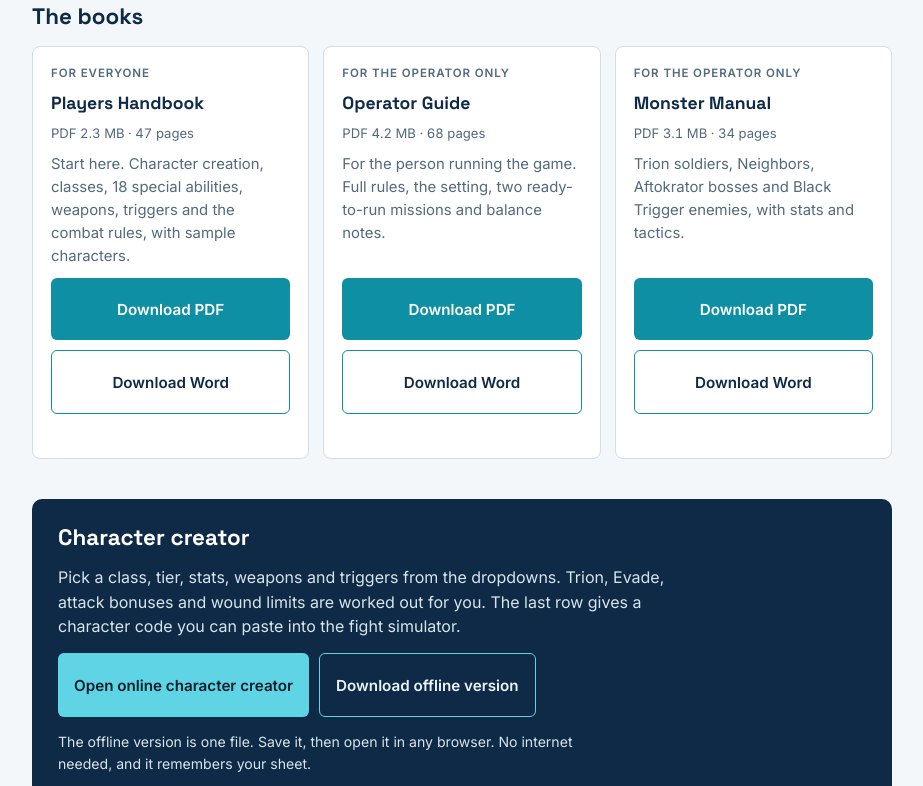
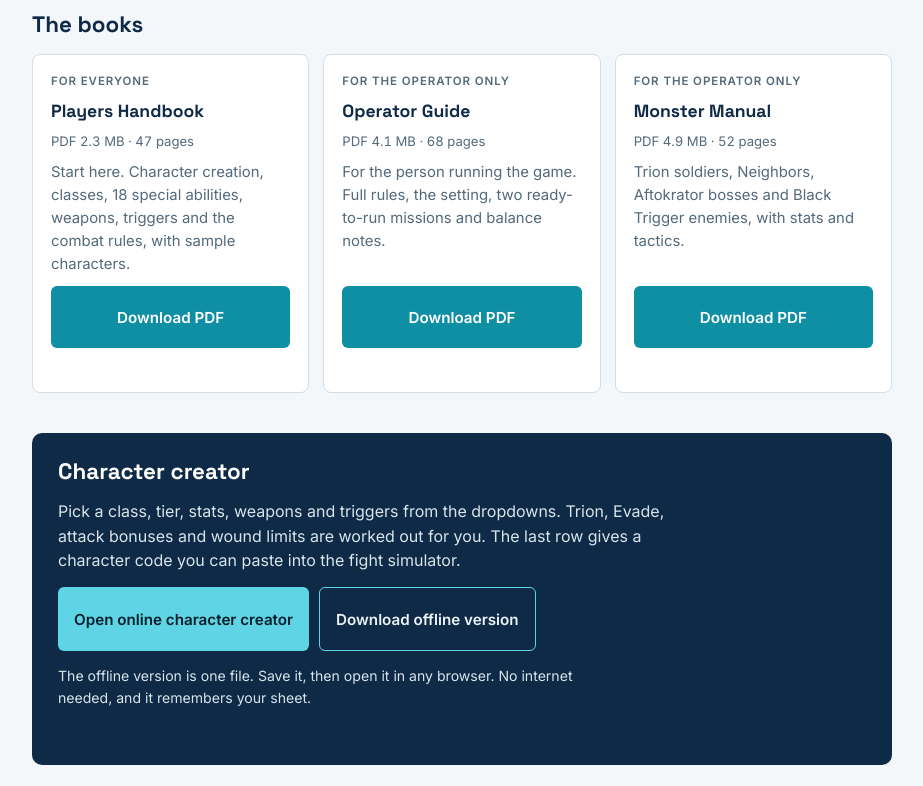
Before and after one commit to vindfoxy-alt/world-trigger-ttrpg-fanmade, a plain HTML site: page index.html in a window 1280 px wide. Shown: the part 1360-2146 px from the top of the page, without its empty margins (178-1101 px from the left). Drawn offline with Linux system fonts and the light colour scheme.

Commit message:
Books: tougher enemy numbers (Boss and Black Trigger Trion per Tier, bigger groups at Tier 5 and 9, per-boss stats), updated balance notes
Co-Authored-By: Claude Sonnet 5.5 <noreply@anthropic.com>
Claude-Session: https://claude.ai/code/session_01SkJssJm5ZUVviimjqwW7Su

```diff
--- a/index.html
+++ b/index.html
@@ -1,9 +1,5 @@
-<!doctype html><html lang="en"><head><meta charset="utf-8"><meta name="viewport" content="width=device-width,initial-scale=1,viewport-fit=cover">
-<meta name="description" content="Unofficial fan game: free Players Handbook, Operator Guide, Monster Manual, character creator, fight simulator and 18 battle maps.">
-<meta property="og:type" content="website"><meta property="og:site_name" content="World Trigger Tabletop RPG"><meta property="og:title" content="World Trigger Tabletop RPG"><meta property="og:description" content="Unofficial fan game: free Players Handbook, Operator Guide, Monster Manual, character creator, fight simulator and 18 battle maps."><meta property="og:url" content="https://vindfoxy-alt.github.io/world-trigger-ttrpg-fanmade/"><meta property="og:image" content="https://vindfoxy-alt.github.io/world-trigger-ttrpg-fanmade/files/maps/00_Contact_Sheet.jpg">
-<meta name="twitter:card" content="summary_large_image"><meta name="twitter:title" content="World Trigger Tabletop RPG"><meta name="twitter:description" content="Unofficial fan game: free Players Handbook, Operator Guide, Monster Manual, character creator, fight simulator and 18 battle maps."><meta name="twitter:image" content="https://vindfoxy-alt.github.io/world-trigger-ttrpg-fanmade/files/maps/00_Contact_Sheet.jpg">
-<style>body{margin:0}</style></head><body><title>World Trigger Tabletop RPG</title>
-
+<title>World Trigger TTRPG</title>
+<meta name="claude:viewport-fit-sides" content="cover">
 <link rel="stylesheet" href="https://fonts.googleapis.com/css2?family=Inter:wght@400;500;600&family=Space+Grotesk:wght@500;700&display=swap">
 <style>
 /* Layout: one narrow column. Header, three book cards, character creator band, feedback list. Navy and teal taken from the books themselves. */
@@ -113,25 +109,22 @@ footer{font-size:.82rem;color:var(--muted);border-top:1px solid var(--line);padd
         <span class="meta">PDF 2.3 MB · 47 pages</span>
         <p>Start here. Character creation, classes, 18 special abilities, weapons, triggers and the combat rules, with sample characters.</p>
         <a class="btn" href="files/Players_Handbook.pdf" target="_blank" rel="noopener">Download PDF</a>
-        <a class="btn ghost" href="files/Players_Handbook.docx" target="_blank" rel="noopener">Download Word</a>
         <span class="status" aria-live="polite"></span>
       </div>
       <div class="card">
         <span class="tag">For the Operator only</span>
         <h3>Operator Guide</h3>
-        <span class="meta">PDF 4.2 MB · 68 pages</span>
+        <span class="meta">PDF 4.1 MB · 68 pages</span>
         <p>For the person running the game. Full rules, the setting, two ready-to-run missions and balance notes.</p>
         <a class="btn" href="files/Operator_Guide.pdf" target="_blank" rel="noopener">Download PDF</a>
-        <a class="btn ghost" href="files/Operator_Guide.docx" target="_blank" rel="noopener">Download Word</a>
         <span class="status" aria-live="polite"></span>
       </div>
       <div class="card">
         <span class="tag">For the Operator only</span>
         <h3>Monster Manual</h3>
-        <span class="meta">PDF 3.1 MB · 34 pages</span>
+        <span class="meta">PDF 4.9 MB · 52 pages</span>
         <p>Trion soldiers, Neighbors, Aftokrator bosses and Black Trigger enemies, with stats and tactics.</p>
         <a class="btn" href="files/Monster_Manual.pdf" target="_blank" rel="noopener">Download PDF</a>
-        <a class="btn ghost" href="files/Monster_Manual.docx" target="_blank" rel="noopener">Download Word</a>
         <span class="status" aria-live="polite"></span>
       </div>
     </div>
@@ -207,4 +200,3 @@ footer{font-size:.82rem;color:var(--muted);border-top:1px solid var(--line);padd
   });
 })();
 </script>
-</body></html>
```
Also changed, not shown: 6 other files.
